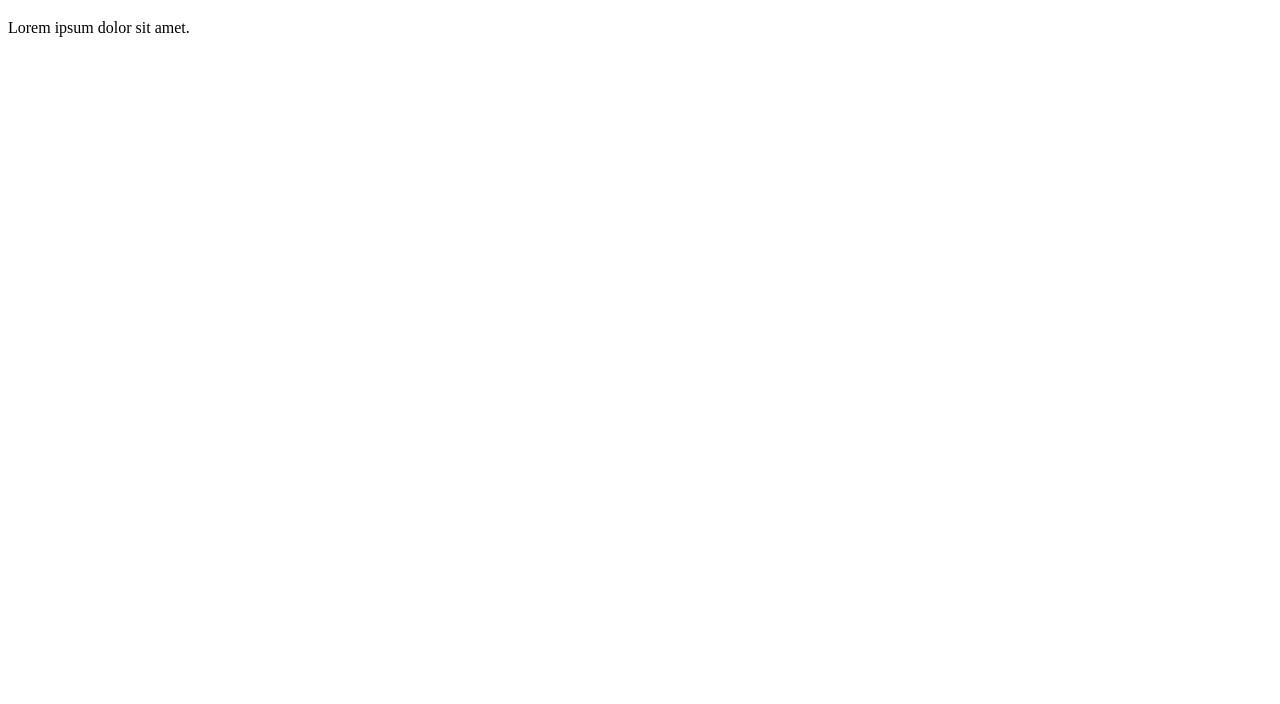
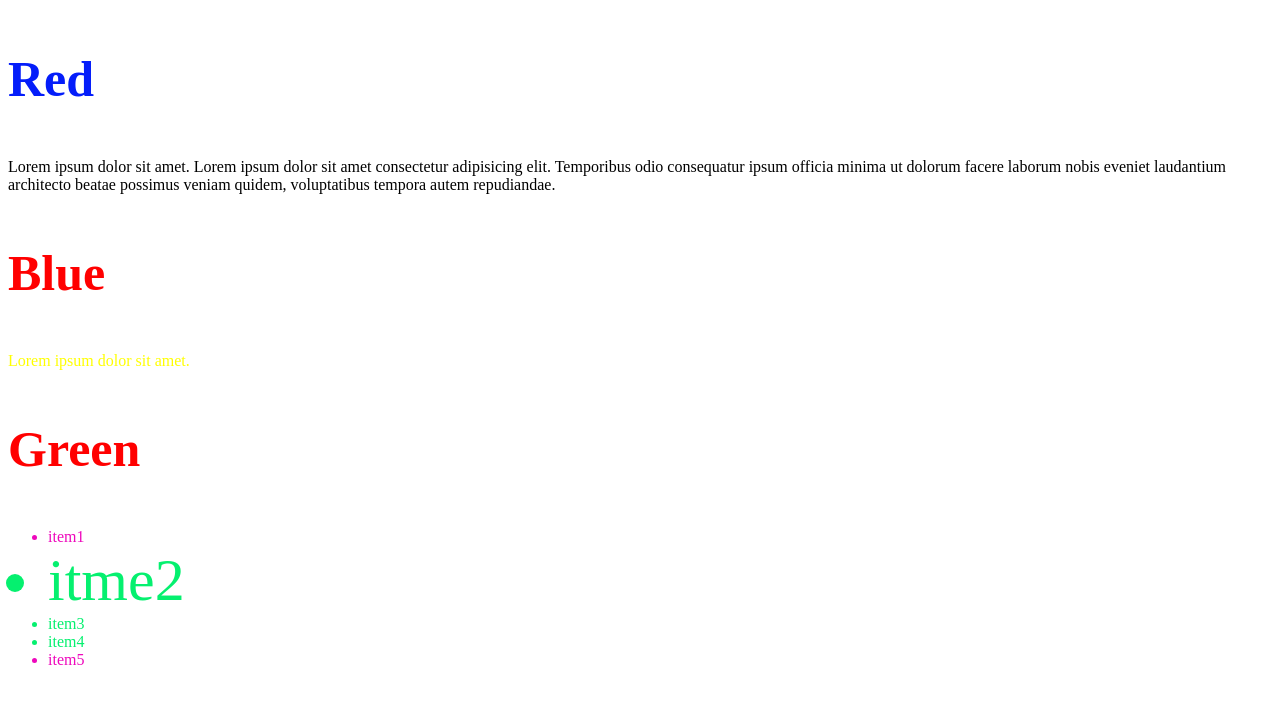
Before and after one commit to aprilip/t1, a plain HTML site: page index.html in a window 1280 px wide. Drawn offline with Linux system fonts and the light colour scheme.

Commit message:
220923v3

```diff
--- a/index.html
+++ b/index.html
@@ -1,25 +1,57 @@
+
 <!DOCTYPE html>
-<html lang="en">
+<html>
 <head>
     <meta charset="UTF-8">
     <meta http-equiv="X-UA-Compatible" content="IE=edge">
     <meta name="viewport" content="width=device-width, initial-scale=1.0">
-    <title>Document</title>
+    <title>WebSite2022</title>
 </head>
+<!-- external -->
+<link rel="stylesheet" type="text/css" href="style.css">
+<!-- internal
+ <style>
+    h1 {
+        color:rgb(255, 0, 0);
+        font-size: 50px;
+    }
+    #s2{
+        color:rgb(255,255, 0);
+    }
+
+    .c1{
+        color:rgb(238, 8, 188);
+    }
+    .c2{
+        color:rgb(5, 240, 111);
+    }
+    .c2:hover{
+        font-size: 60px;
+    }
+    .g2{
+        font-size: 60px;
+    }
+</style> -->
 <body>
     <header></header>
     <article>
-    <section>
-        <h1></h1>
+        <section id="s1">
+            <h1 style="color:rgb(4, 29, 250); font-size: 50px;">Red</h1>
+            <p>Lorem ipsum dolor sit amet. Lorem ipsum dolor sit amet consectetur adipisicing elit. Temporibus odio consequatur ipsum officia minima ut dolorum facere laborum nobis eveniet laudantium architecto beatae possimus veniam quidem, voluptatibus tempora autem repudiandae.</p>
+        </section>
+        <section id="s2">
+            <h1>Blue</h1>
             <p>Lorem ipsum dolor sit amet.</p>
         </section>
-    <section>
-        <h1></h1>
-        <p></p>
-    </section>
-    <section>
-        <h1></h1>
-        <p></p>
+        <section id="s3">
+            <h1>Green</h1>
+            <ul>
+                <li class="c1 ">item1</li>
+                <li class="c2 g2">itme2</li>
+                <li class="c2">item3</li>
+                <li class="c2">item4</li>
+                <li class="c1">item5</li>
+            </ul>
         </section>
     </article>
 </body>
--- /dev/null
+++ b/style.css
@@ -0,0 +1,23 @@
+h1 {
+    color:rgb(255, 0, 0);
+    font-size: 50px;
+}
+
+#s2{
+    color:rgb(255,255, 0);
+}
+
+.c1{
+    color:rgb(238, 8, 188);
+}
+
+.c2{
+    color:rgb(5, 240, 111);
+}
+
+.c2:hover{
+    font-size: 60px;
+}
+.g2{
+    font-size: 60px;
+}
```
Lines whose indentation alone changed are shown as unchanged.
